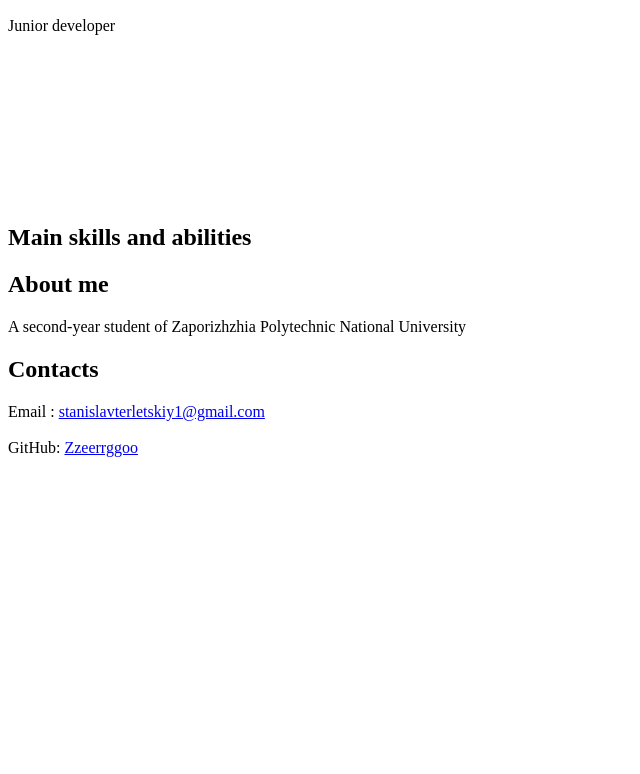
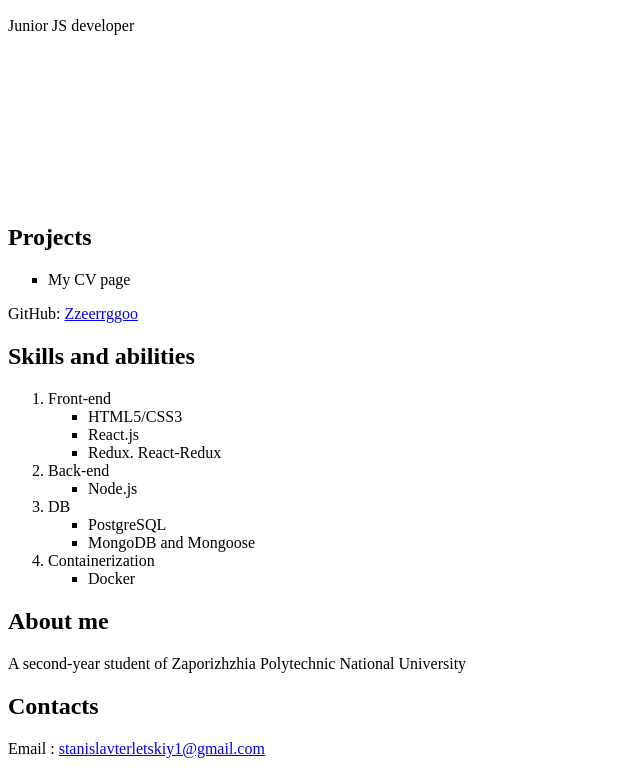
Before and after one commit to Zzeerrggoo/MyCV, a plain HTML site: page index.html in a window 1280 px wide. Shown: the part 50-824 px from the top of the page, without its empty margins (0-640 px from the left). Before the commit the page ends 800 px from the top, so only its background shows below. Drawn offline with Linux system fonts and the light colour scheme.

Commit message:
Added info in Skills section, added Projects nav section

```diff
--- a/index.html
+++ b/index.html
@@ -9,19 +9,67 @@
 
         <!-- Head section of CV -->
 
-        <section style="margin-bottom: 15%;">
-            <img src="./images/icon1.png" alt="Icon" style = "float: left" width = "20%" />
-            <div >
+        <section style="margin-bottom: 15%;" >
+            <img src="./images/icon1.png" alt="Icon" style = "float: left; width: 20%"/>
+            <div>
                 <h1>Stanislav Terletskiy</h1>
-                <p>Junior developer</p>
+                <p>Junior JS developer</p>
             </div>
         </section>
 
 
         <!--Skills and projects -->
+        <nav>
+            <h2>Projects</h2>
+            <ul type="square">
+                <li>My CV page</li>
+            </ul>
+            <p>GitHub: <a href="https://github.com/Zzeerrggoo">Zzeerrggoo</a></p>
+        </nav>
+
 
         <section>
-            <h2>Main skills and abilities</h2>
+
+            <h2>Skills and abilities</h2>
+            <ol>
+
+                <!-- Front-end list -->
+                <li>
+                    Front-end
+                    <ul type="square">
+                        <li> HTML5/CSS3 </li>
+                        <li> React.js </li>
+                        <li>Redux. React-Redux</li>
+                    </ul>
+                </li>
+
+                <!-- Back-end list -->
+                <li>
+                    Back-end
+                    <ul type="square">
+                        <li> Node.js </li>
+                    </ul>
+                </li>
+
+                <!-- DB list -->
+                <li>
+                    DB
+                    <ul type="square">
+                        <li> PostgreSQL </li>
+                        <li> MongoDB and Mongoose </li>
+                    </ul>
+                </li>
+
+                <!-- DB list -->
+                <li>
+                    Containerization
+                    <ul type="square">
+                        <li> Docker </li>
+                        <!--and in future orchestration with Kubernetes-->
+                    </ul>
+                </li>
+            </ol>
+
         </section>
 
 
@@ -43,9 +91,6 @@
             <h2> Contacts</h2>
             <p>
                 Email : <a href="https://www.google.com/intl/en/gmail/about/">stanislavterletskiy1@gmail.com</a>
-                <br/>
-                <br/>
-                GitHub: <a href="https://github.com/Zzeerrggoo">Zzeerrggoo</a>
             </p>
         </section>
 
```
